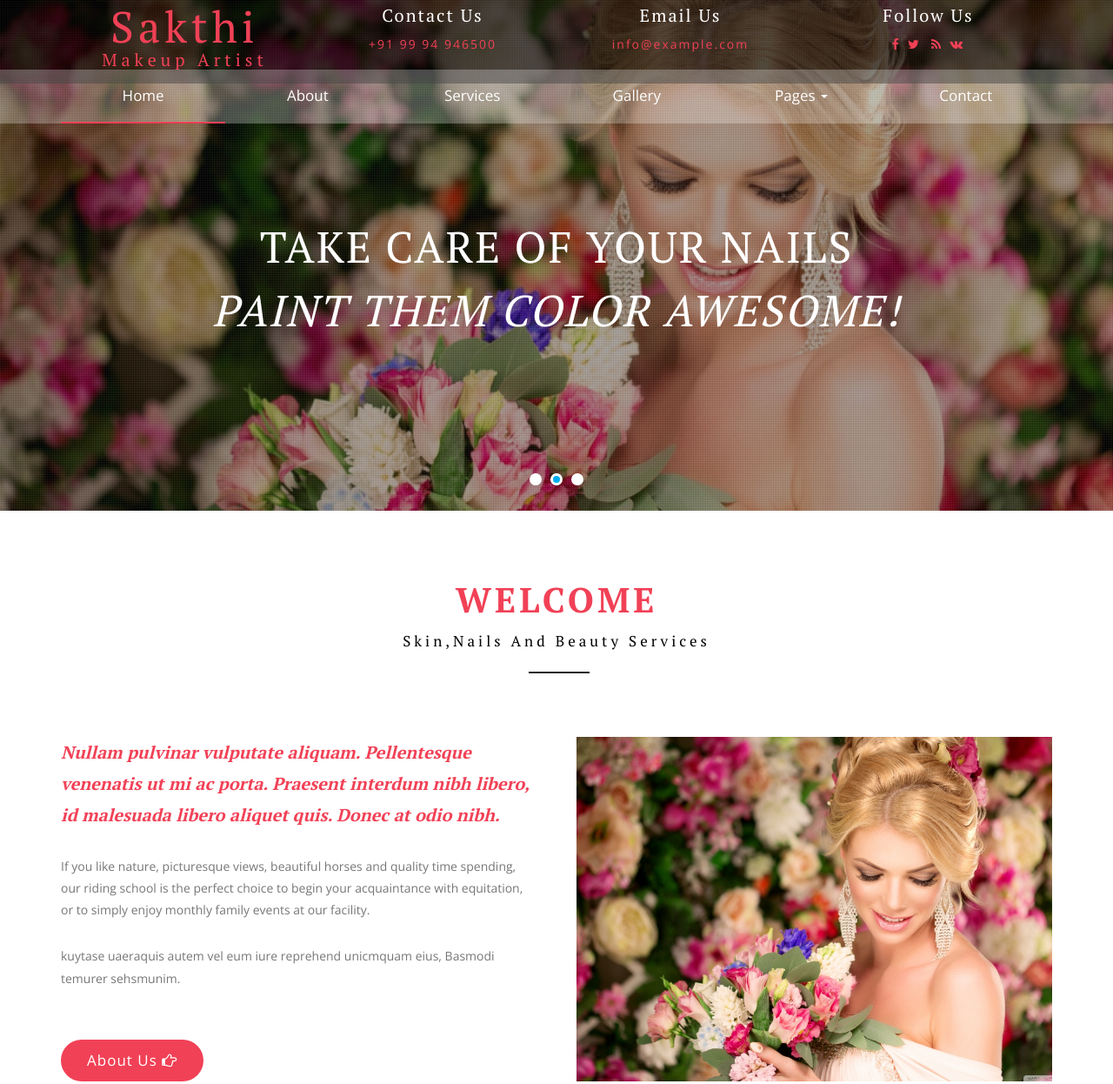
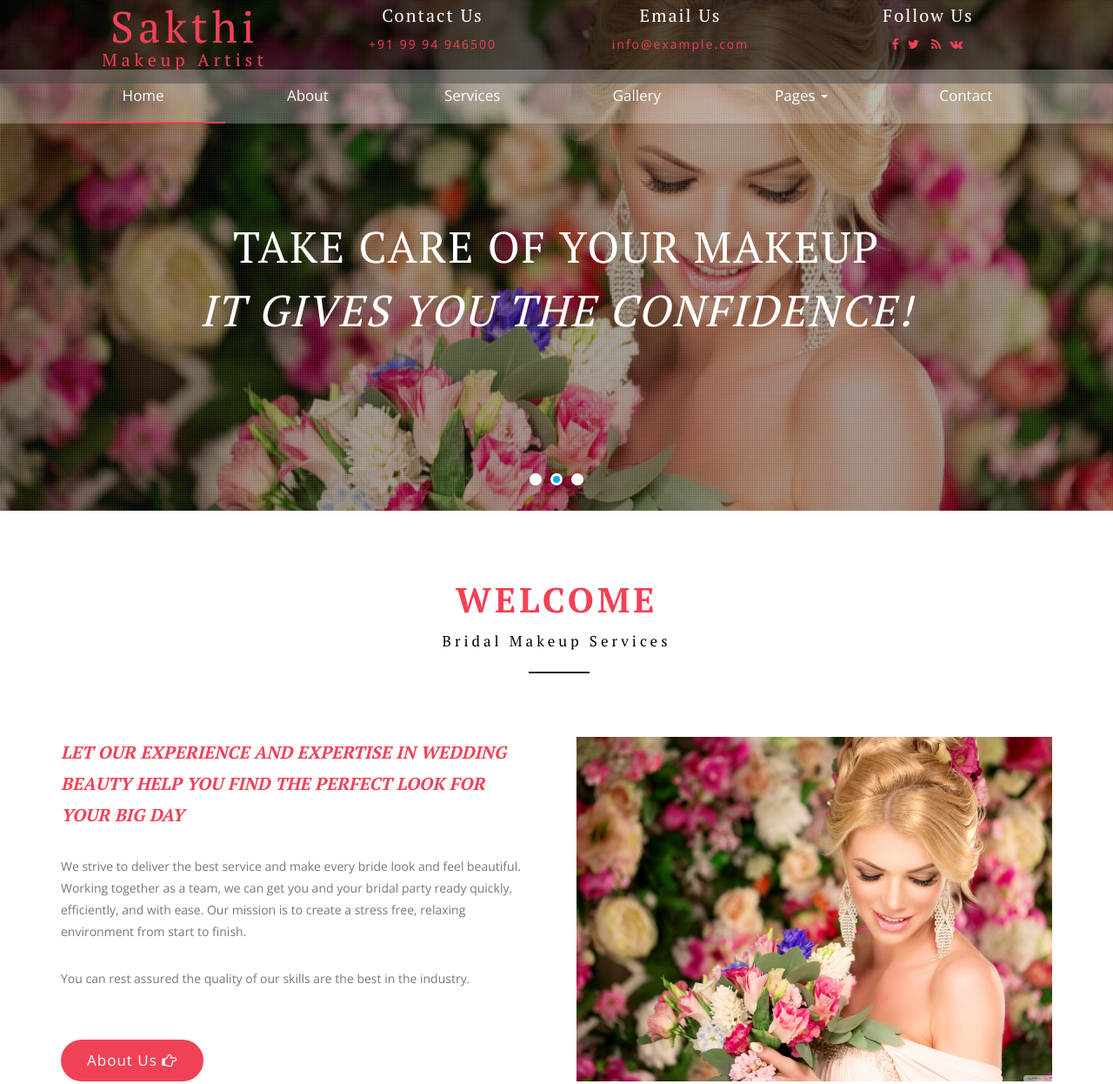
Before and after one commit to balavivek/sma, a plain HTML site: page WebContent/index.html in a window 1280 px wide. Shown: the part 13-1259 px from the top of the page at 87% size. Drawn offline with nearby package versions, Linux system fonts and the light colour scheme.

Commit message:
Index page about us content

```diff
--- a/WebContent/index.html
+++ b/WebContent/index.html
@@ -113,8 +113,8 @@ Smartphone Compatible web template, free webdesigns for Nokia, Samsung, LG, Sony
 		<div class="w3-banner-head-info">
 				<div class="container">
 				   <div class="banner-text">
-						<h2>Take Care of Your Nails
-                         <span>Paint Them Color Awesome!</span></h2>
+						<h2>Take Care of Your Makeup
+                         <span>It gives you the confidence!</span></h2>
 
 					</div>
 				</div>
@@ -125,15 +125,14 @@ Smartphone Compatible web template, free webdesigns for Nokia, Samsung, LG, Sony
  <!--/banner-section-->
  <!-- About us -->
 	<div class="about-3">
-		<h3 class="heading-agileinfo">Welcome<span>Skin,Nails and Beauty Services</span></h3>
+		<h3 class="heading-agileinfo">Welcome<span>Bridal Makeup Services</span></h3>
 		<div class="container">
 			<div class="d-flex">
 
 				<div class="about1">
-					<h5>Nullam pulvinar vulputate aliquam. Pellentesque venenatis ut mi ac porta. Praesent interdum nibh libero, id malesuada libero aliquet quis. Donec at odio nibh.</h5>
-					<p>If you like nature, picturesque views, beautiful horses and quality time spending, our riding school is the perfect
-						choice to begin your acquaintance with equitation, or to simply enjoy monthly family events at our facility.</p>
-					<p>kuytase uaeraquis autem vel eum iure reprehend unicmquam eius, Basmodi temurer sehsmunim.</p>
+					<h5>LET OUR EXPERIENCE AND EXPERTISE IN WEDDING BEAUTY HELP YOU FIND THE PERFECT LOOK FOR YOUR BIG DAY</h5>
+					<p>We strive to deliver the best service and make every bride look and feel beautiful. Working together as a team, we can get you and your bridal party ready quickly, efficiently, and with ease. Our mission is to create a stress free, relaxing environment from start to finish. </p>
+					<p>You can rest assured the quality of our skills are the best in the industry.</p>
 					<a class="join-wthree" href="about.html">About Us
 						<i class="fa fa-hand-o-right" aria-hidden="true"></i>
 					</a>
```
